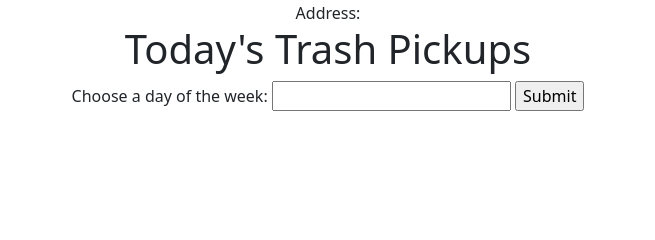
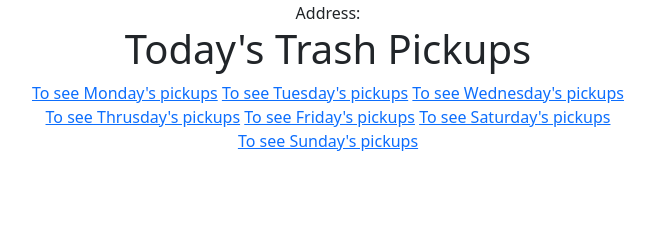
Before and after one commit to BrennanKnopf/TrashCollector, a Django app: template trash_collector/employees/templates/employees/index.html in a window 1280 px wide. Shown: the part 183-423 px from the top of the page, without its empty margins (312-967 px from the left). Run offline with Django 3.2, Linux system fonts and the light colour scheme; the template is opened without the code that fills it, so the values that code supplies are empty; the visitor is signed in with stand-in values (Sample User, id 1).

Commit message:
Added links to the index page for employees to click if they want to see pick ups on other days of the week.

```diff
--- a/trash_collector/employees/templates/employees/index.html
+++ b/trash_collector/employees/templates/employees/index.html
@@ -16,12 +16,14 @@
           <a href='{% url "employees:pick_up" customer.id %}' type="button">Confirm Pick Up!</a>
         </ul>
         {% endfor %}
-        <form>
-          <label for= "weekday">Choose a day of the week:</label>
 
-          <input href='{% url "employees:week_filter/<str:weekly_pickup>/" %}' type="weekday" name="weekday" id="weekly_pickup" min="Monday" max="Sunday" required>
-          <input type="submit" value="Submit">
-      </form>
+        <a href='{% url "employees:week_filter" "Monday" %}' type="button">To see Monday's pickups</a>
+        <a href='{% url "employees:week_filter" "Tuesday" %}' type="button">To see Tuesday's pickups</a>
+        <a href='{% url "employees:week_filter" "Wednesday" %}' type="button">To see Wednesday's pickups</a>
+        <a href='{% url "employees:week_filter" "Thursday" %}' type="button">To see Thrusday's pickups</a>
+        <a href='{% url "employees:week_filter" "Friday" %}' type="button">To see Friday's pickups</a>
+        <a href='{% url "employees:week_filter" "Saturday" %}' type="button">To see Saturday's pickups</a>
+        <a href='{% url "employees:week_filter" "Sunday" %}' type="button">To see Sunday's pickups</a>
         <br />
         <br />
 
--- a/trash_collector/employees/templates/employees/week_filter.html
+++ b/trash_collector/employees/templates/employees/week_filter.html
@@ -6,8 +6,7 @@
 
 {% block content %}
   {% if user.is_authenticated %}
-        Hello {{ logged_in_employee.name }}!<br />
-
+        <h1>Today's Pickups are:</h1>
         {% for customer in customer_list %}
         <ul>
           <li>{{customer.name}}</li>
--- a/trash_collector/employees/views.py
+++ b/trash_collector/employees/views.py
@@ -85,7 +85,7 @@ def pick_up(request, customer_id):
     return HttpResponseRedirect(reverse('employees:index'))
 
 def week_filter(request, weekly_pickup):
-    customer_list = Customer.objects.filter(weekly_pickup=weekly_pickup)
+    customer_list = Customer.objects.filter(weekly_pickup__iexact=weekly_pickup)
     context = {
             'customer_list': customer_list
         }
```
